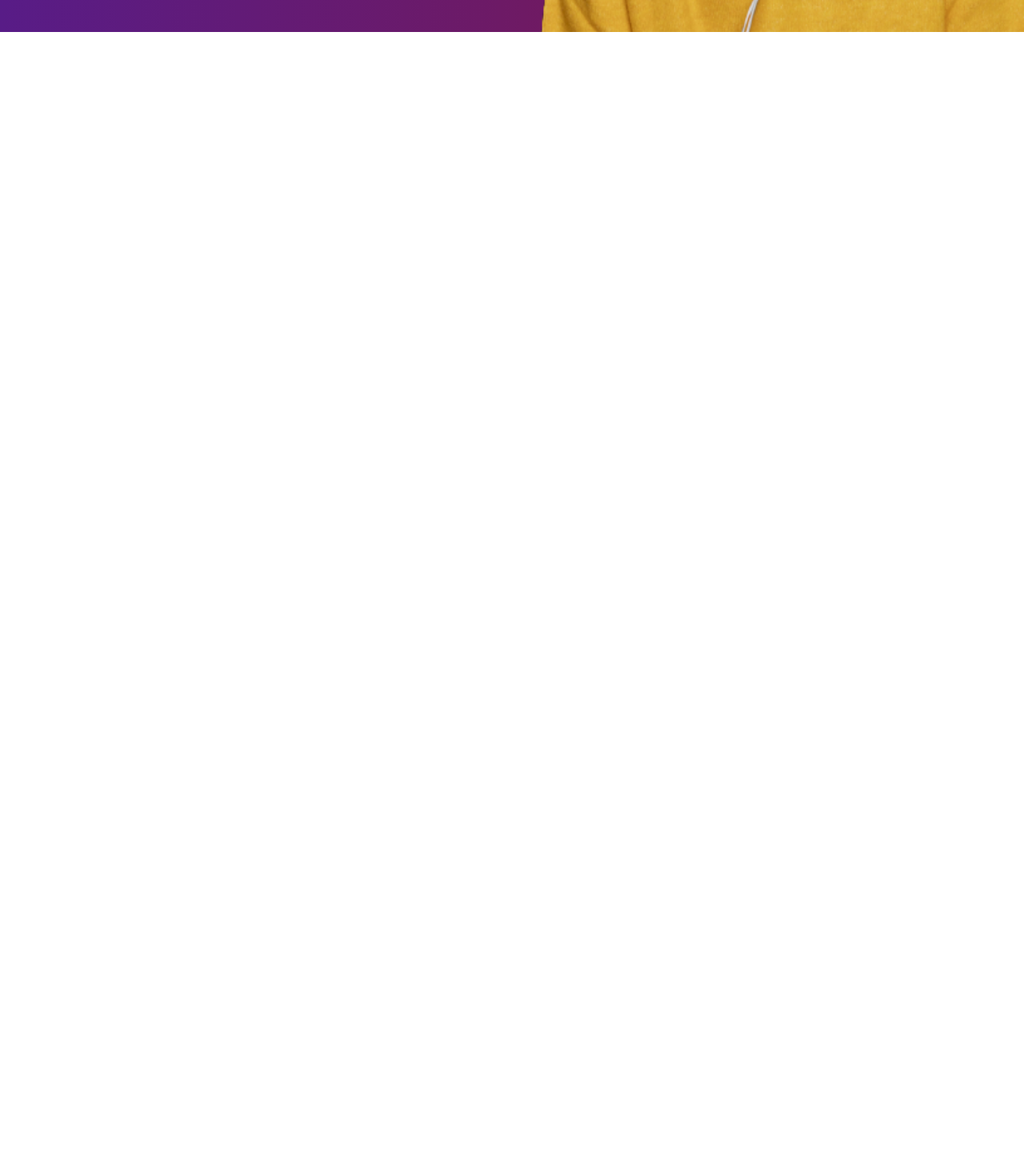
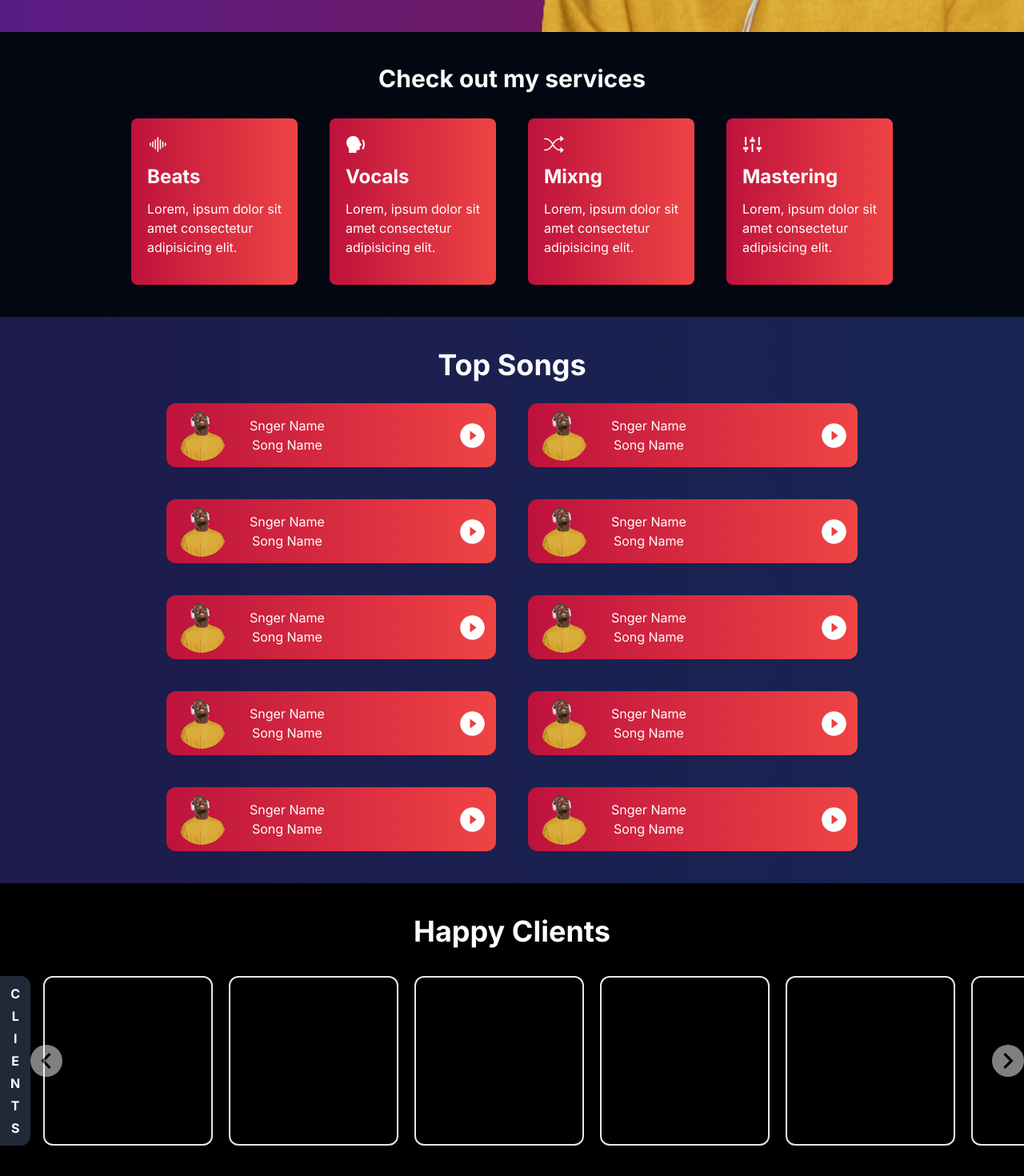
Before and after one commit to shaqqitech/songusic, a Next.js app: page / in a window 1280 px wide. Shown: the part 760-2230 px from the top of the page at 80% size. Before the commit the page ends 800 px from the top, so only its background shows below. Built offline with nearby package versions, Linux system fonts and the light colour scheme.

Commit message:
added more pages

```diff
--- a/package.json
+++ b/package.json
@@ -12,7 +12,8 @@
     "next": "14.0.1",
     "react": "^18",
     "react-dom": "^18",
-    "react-icons": "^4.11.0"
+    "react-icons": "^4.11.0",
+    "tailwind-scrollbar-hide": "^1.1.7"
   },
   "devDependencies": {
     "autoprefixer": "^10.0.1",
--- /dev/null
+++ b/src/app/components/Clients.jsx
@@ -0,0 +1,83 @@
+"use client";
+import React, { useRef } from "react";
+import { MdChevronLeft, MdChevronRight } from "react-icons/md";
+
+const Clients = () => {
+  const scrollContainer = useRef(null);
+
+  const data = [
+    { name: "John" },
+    { name: "John" },
+    { name: "John" },
+    { name: "John" },
+    { name: "John" },
+    { name: "John" },
+    { name: "John" },
+    { name: "John" },
+    { name: "John" },
+    { name: "John" },
+    { name: "John" },
+    { name: "John" },
+  ];
+
+  const scrollRight = () => {
+    if (scrollContainer.current) {
+      scrollContainer.current.scrollBy({ left: 500, behavior: "smooth" });
+    }
+  };
+
+  const scrollLeft = () => {
+    if (scrollContainer.current) {
+      scrollContainer.current.scrollBy({ left: -500, behavior: "smooth" });
+    }
+  };
+
+  return (
+    <main className="w-full bg-black p-10 text-white grid place-content-center ">
+      <h1 className="font-bold text-4xl mb-4 text-center">Happy Clients</h1>
+      <div className="w-screen h-full py-5  flex justify-between ">
+        <div className="w-[3%] h-full flex flex-col justify-center items-center space-y-1 font-bold rounded-tr-xl rounded-br-xl bg-gray-800">
+            <p>C</p>
+            <p>L</p>
+            <p>I</p>
+            <p>E</p>
+            <p>N</p>
+            <p>T</p>
+            <p>S</p>
+        </div>
+        <div className="w-[97%] relative">
+          <MdChevronLeft
+            size={40}
+            className="bg-white left-0 cursor-pointer rounded-full absolute opacity-50 hover:opacity-100 z-50 text-black top-1/2 transform -translate-y-1/2"
+            onClick={scrollLeft}
+          />
+          <div
+            ref={scrollContainer}
+            className="flex overflow-x-auto scrollbar-hide whitespace-nowrap scroll-smooth space-x-5 ml-4"
+            style={{ minWidth: "100%" }}
+          >
+            {data.map((item, index) => (
+              <div
+                key={index}
+                className="flex flex-col border-2 rounded-xl items-center text-center cursor-pointer"
+              >
+                <div
+                  className={`w-52 h-52 ${item.name} bg-cover bg-center rounded-xl p-5`}
+                >
+                  {/* <Image src={item.img} width={1} height={1} sizes="100%" className="w-full h-full bg-cover bg-no-repeat hover:scale-110 duration-150 transition-all ease-in-out" /> */}
+                </div>
+              </div>
+            ))}
+          </div>
+          <MdChevronRight
+            size={40}
+            className="bg-white right-0 cursor-pointer rounded-full absolute opacity-50 hover:opacity-100 z-50 text-black top-1/2 transform -translate-y-1/2"
+            onClick={scrollRight}
+          />
+        </div>
+      </div>
+    </main>
+  );
+};
+
+export default Clients;
--- a/src/app/components/Main.jsx
+++ b/src/app/components/Main.jsx
@@ -6,15 +6,15 @@ import Navbar from "./Navbar";
 
 const Main = () => {
   return (
-    <main className=" w-screen h-screen relative bg-gradient-to-r from-purple-900 to-pink-900 overflow-hidden">
+    <main className="w-screen h-screen relative bg-gradient-to-r from-purple-900 to-pink-900 overflow-hidden">
       <div className="absolute lg:px-20 px-5 py-4 w-full z-50">
         <Navbar />
       </div>
-      <div className="w-screen h-screen md:grid md:grid-cols-2 relative">
+      <div className="w-full h-screen md:grid md:grid-cols-2 relative">
         {/* Text Content */}
         <div className="w-full h-full top-0 left-0 opacity-90 absolute lg:relative z-10">
           <div className="w-full h-full flex flex-col justify-center items-center lg:text-start md:px-20 text-center px-2 space-y-10 md:space-y-16 lg:space-y-6 bg-black/40 lg:bg-transparent">
-            <h1 className="font-extrabold text-4xl md:text-5xl text-white lg:text-start">
+            <h1 className="font-extrabold text-4xl lg:text-5xl text-white lg:text-start">
               BEST MUSIC FOR YOUR NEXT PROJECT
             </h1>
             <p className="w-5/6 md:w-full mt-3 text-white">
--- /dev/null
+++ b/src/app/components/Services.jsx
@@ -0,0 +1,37 @@
+import React from "react";
+import { BsSoundwave, BsShuffle } from "react-icons/bs";
+import { RiSpeakFill, RiSoundModuleFill } from "react-icons/ri";
+
+const Services = () => {
+  return (
+    <main className="w-full p-10 relative grid place-content-center bg-gray-950 space-y-8">
+      <h1 className="font-bold text-3xl text-white text-center">
+        Check out my services
+      </h1>
+      <div className="w-full grid grid-cols-1 md:grid-cols-2 lg:grid-cols-4 place-items-center gap-10 text-white">
+        <div className="w-52 h-52 p-5 bg-gradient-to-l from-red-500 to-rose-700 hover:scale-105 duration-200 cursor-pointer rounded-lg flex flex-col justify-start items-start space-y-3">
+          <BsSoundwave size={25} />
+          <h1 className="font-bold text-2xl">Beats</h1>
+          <p>Lorem, ipsum dolor sit amet consectetur adipisicing elit.</p>
+        </div>
+        <div className="w-52 h-52 p-5 bg-gradient-to-l from-red-500 to-rose-700 hover:scale-105 duration-200 cursor-pointer rounded-lg flex flex-col justify-start items-start space-y-3">
+          <RiSpeakFill size={25} />
+          <h1 className="font-bold text-2xl">Vocals</h1>
+          <p>Lorem, ipsum dolor sit amet consectetur adipisicing elit.</p>
+        </div>
+        <div className="w-52 h-52 p-5 bg-gradient-to-l from-red-500 to-rose-700 hover:scale-105 duration-200 cursor-pointer rounded-lg flex flex-col justify-start items-start space-y-3">
+          <BsShuffle size={25} />
+          <h1 className="font-bold text-2xl">Mixng</h1>
+          <p>Lorem, ipsum dolor sit amet consectetur adipisicing elit.</p>
+        </div>
+        <div className="w-52 h-52 p-5 bg-gradient-to-l from-red-500 to-rose-700 hover:scale-105 duration-200 cursor-pointer rounded-lg flex flex-col justify-start items-start space-y-3">
+          <RiSoundModuleFill size={25} />
+          <h1 className="font-bold text-2xl">Mastering</h1>
+          <p>Lorem, ipsum dolor sit amet consectetur adipisicing elit.</p>
+        </div>
+      </div>
+    </main>
+  );
+};
+
+export default Services;
--- /dev/null
+++ b/src/app/components/TopSongs.jsx
@@ -0,0 +1,104 @@
+import React from "react";
+import MainImage from "../../../public/assets/main.png";
+import Image from "next/image";
+import { AiFillPlayCircle } from "react-icons/ai";
+
+const TopSongs = () => {
+  const data = [
+    {
+      songName: "Song Name",
+      artistName: "Snger Name",
+      profileIamge: MainImage,
+      description: "Song description",
+    },
+    {
+      songName: "Song Name",
+      artistName: "Snger Name",
+      profileIamge: MainImage,
+      description: "Song description",
+    },
+    {
+      songName: "Song Name",
+      artistName: "Snger Name",
+      profileIamge: MainImage,
+      description: "Song description",
+    },
+    {
+      songName: "Song Name",
+      artistName: "Snger Name",
+      profileIamge: MainImage,
+      description: "Song description",
+    },
+    {
+      songName: "Song Name",
+      artistName: "Snger Name",
+      profileIamge: MainImage,
+      description: "Song description",
+    },
+    {
+      songName: "Song Name",
+      artistName: "Snger Name",
+      profileIamge: MainImage,
+      description: "Song description",
+    },
+    {
+      songName: "Song Name",
+      artistName: "Snger Name",
+      profileIamge: MainImage,
+      description: "Song description",
+    },
+    {
+      songName: "Song Name",
+      artistName: "Snger Name",
+      profileIamge: MainImage,
+      description: "Song description",
+    },
+    {
+      songName: "Song Name",
+      artistName: "Snger Name",
+      profileIamge: MainImage,
+      description: "Song description",
+    },
+    {
+      songName: "Song Name",
+      artistName: "Snger Name",
+      profileIamge: MainImage,
+      description: "Song description",
+    },
+  ];
+
+  return (
+    <main className="w-full p-4 md:p-10 grid place-content-center bg-gradient-to-r from-indigo-950 to-blue-950">
+      <h1 className="w-full text-center text-white font-bold text-4xl">
+        Top Songs
+      </h1>
+      <div className=" w-screen px-5 lg:px-52 grid grid-cols-1 md:grid-cols-2 gap-10 mt-7">
+        {data.map((item, ind) => {
+          return (
+            <>
+              <div className="bg-gradient-to-l from-red-500 to-rose-700 hover:scale-105 duration-200 rounded-xl w-full flex justify-between items-center px-3 py-2">
+                <div className="w-3/4 flex justify-start space-x-7 text-white items-center">
+                  <Image
+                    src={item.profileIamge}
+                    alt="Singer"
+                    width={1}
+                    height={1}
+                    sizes="100%"
+                    className="w-16 h-16 rounded-full"
+                  />
+                  <div className="flex justify-start flex-col items-center">
+                    <h1>{item.artistName}</h1>
+                    <h1>{item.songName}</h1>
+                  </div>
+                </div>
+                <div className="cursor-pointer text-white"><AiFillPlayCircle size={35} /></div>
+              </div>
+            </>
+          );
+        })}
+      </div>
+    </main>
+  );
+};
+
+export default TopSongs;
--- a/src/app/layout.js
+++ b/src/app/layout.js
@@ -11,7 +11,9 @@ export const metadata = {
 export default function RootLayout({ children }) {
   return (
     <html lang="en">
-      <body className={inter.className}>{children}</body>
+      <body className={`${inter.className} scrollbar-hide`}>
+        {children}
+        </body>
     </html>
   )
 }
--- a/src/app/page.js
+++ b/src/app/page.js
@@ -1,9 +1,16 @@
+import Clients from "./components/Clients";
 import Main from "./components/Main";
+import Services from "./components/Services";
+import TopSongs from "./components/TopSongs";
+
 
 export default function Home() {
   return (
-    <main className=''>
+    <main className='w-screen'>
       <Main />
+      <Services />
+      <TopSongs />
+      <Clients />
     </main>
   )
 }
--- a/tailwind.config.js
+++ b/tailwind.config.js
@@ -14,5 +14,7 @@ module.exports = {
       },
     },
   },
-  plugins: [],
+  plugins: [
+    require('tailwind-scrollbar-hide')
+  ],
 }
```
Also changed, not shown: 1 other file (tests, documents, lock files or other folders).
